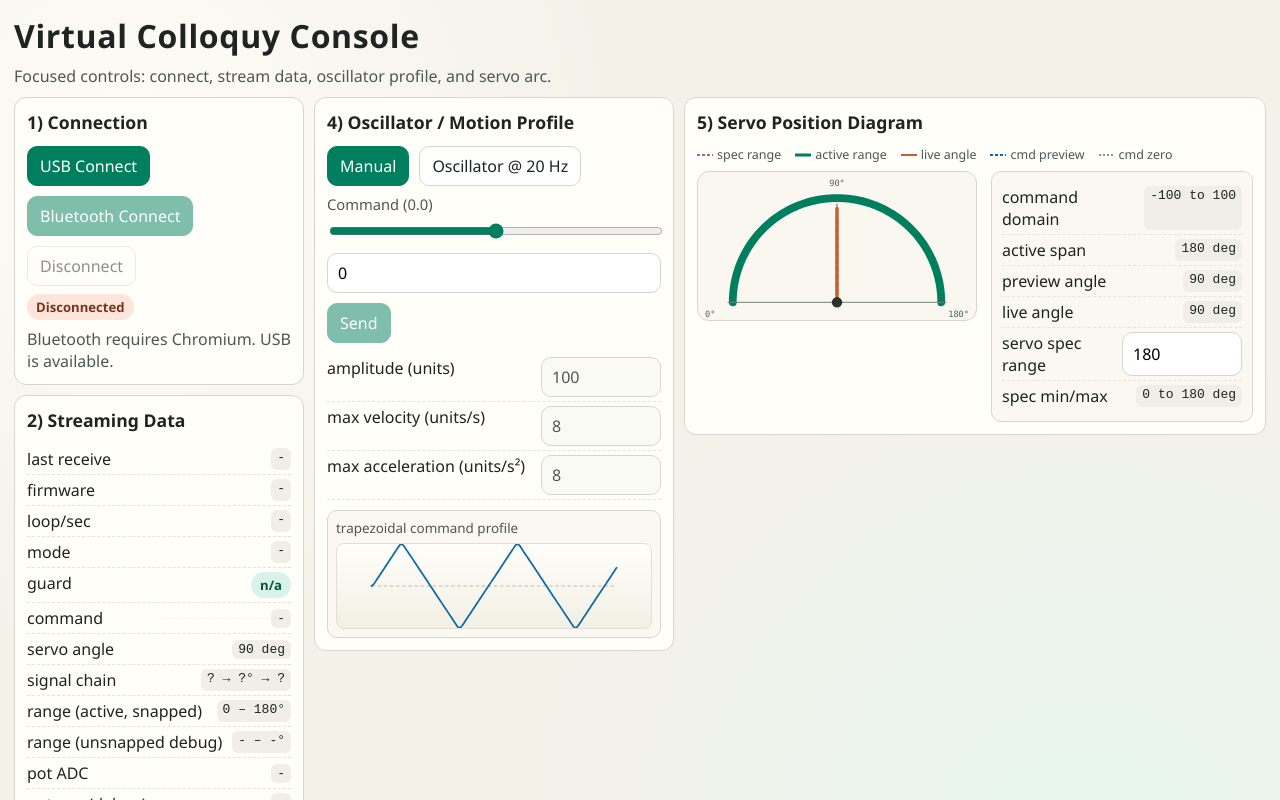
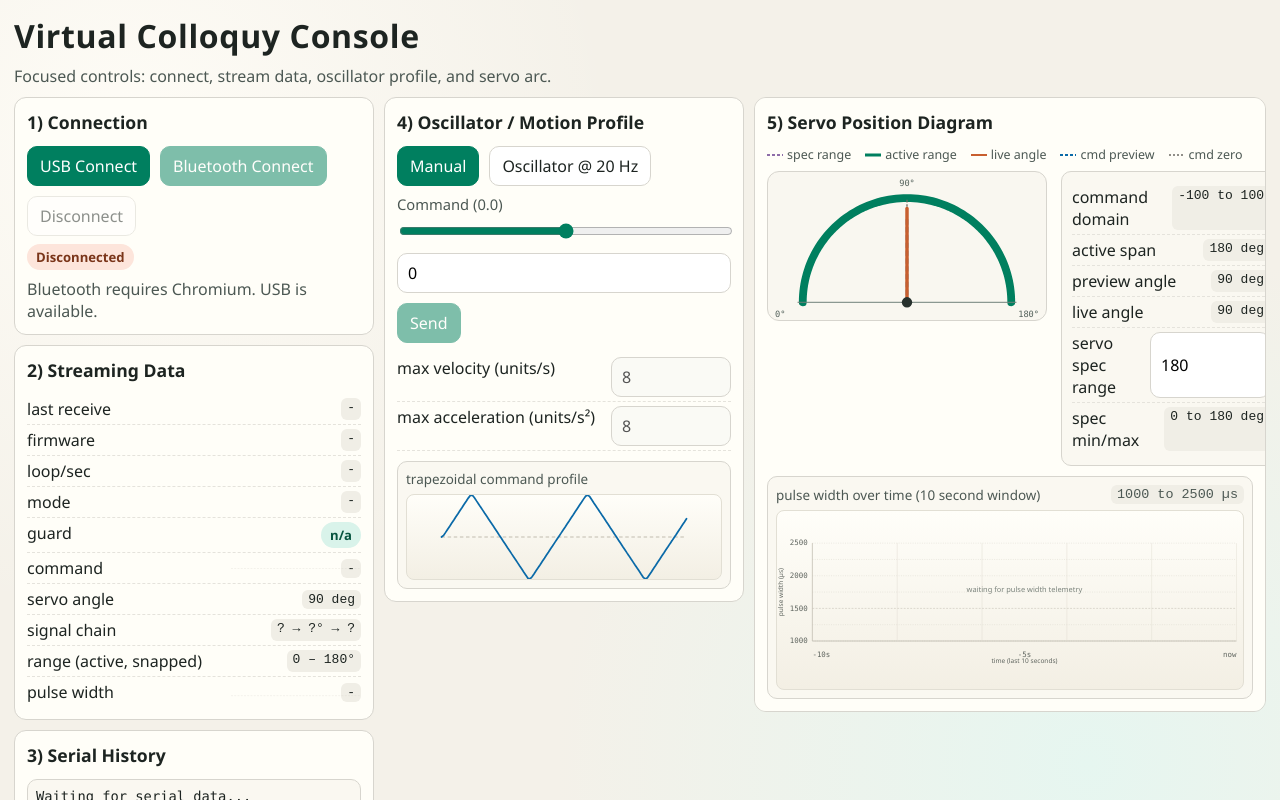
Before and after one commit to tj60647/Virtual-Colloquy-of-Mobiles-Phygital, a Next.js app in the folder dashboard/: page / in a window 1280 px wide. Shown: the top 800 px of the page. Built offline with nearby package versions, Linux system fonts and the light colour scheme.

Commit message:
Refactor code structure for improved readability and maintainability

```diff
--- a/dashboard/app/globals.css
+++ b/dashboard/app/globals.css
@@ -63,7 +63,7 @@ p {
 .compact-layout {
   margin-top: 10px;
   display: grid;
-  grid-template-columns: 290px 360px minmax(420px, 1fr);
+  grid-template-columns: 360px 360px minmax(420px, 1fr);
   gap: 10px;
   align-items: start;
 }
@@ -284,6 +284,10 @@ input[type="range"] {
   stroke: #8e6da9;
 }
 
+.spark-line-pw {
+  stroke: #2b6cb0;
+}
+
 .kv:last-child {
   border-bottom: none;
 }
@@ -405,6 +409,79 @@ details > summary {
   min-width: 0;
 }
 
+.pw-graph {
+  margin-top: 10px;
+  border: 1px solid var(--line);
+  border-radius: 10px;
+  background: #faf8f1;
+  padding: 8px;
+}
+
+.pw-graph-head {
+  display: flex;
+  justify-content: space-between;
+  align-items: center;
+  margin-bottom: 6px;
+  color: var(--muted);
+  font-size: 0.84rem;
+}
+
+.pw-graph svg {
+  display: block;
+  width: 100%;
+  height: 180px;
+  border: 1px solid #e2dfd4;
+  border-radius: 8px;
+  background: linear-gradient(180deg, #fffef9 0%, #f3efe4 100%);
+}
+
+.pw-midline {
+  stroke: #b8b4a6;
+  stroke-width: 1;
+  stroke-dasharray: 4 3;
+}
+
+.pw-grid {
+  stroke: #d4d1c7;
+  stroke-width: 1;
+  stroke-dasharray: 2 3;
+}
+
+.pw-grid-vertical {
+  stroke: #e1ddd2;
+  stroke-width: 1;
+}
+
+.pw-axis {
+  stroke: #8f8b7d;
+  stroke-width: 1;
+}
+
+.pw-label {
+  font-family: "IBM Plex Mono", Consolas, monospace;
+  font-size: 16px;
+  fill: #5f655f;
+}
+
+.pw-axis-title {
+  font-family: "IBM Plex Sans", "Segoe UI", sans-serif;
+  font-size: 14px;
+  fill: #5f655f;
+}
+
+.pw-empty {
+  font-family: "IBM Plex Sans", "Segoe UI", sans-serif;
+  font-size: 16px;
+  fill: #7c847d;
+}
+
+.pw-wave {
+  fill: none;
+  stroke: #2b6cb0;
+  stroke-width: 2;
+  stroke-linecap: round;
+}
+
 .dial-legend {
   display: flex;
   flex-wrap: wrap;
--- a/dashboard/app/page.tsx
+++ b/dashboard/app/page.tsx
@@ -47,17 +47,32 @@ const NUS_TX_CHAR_UUID = "6e400003-b5a3-f393-e0a9-e50e24dcca9e"; // device → b
 
 const COMMAND_MIN = -100;
 const COMMAND_MAX = 100;
+const OSC_AMPLITUDE_FIXED = 100;
 const DASHBOARD_DRIVE_HZ = 20;
 const PROFILE_GRAPH_WIDTH = 280;
 const PROFILE_GRAPH_HEIGHT = 96;
 const PROFILE_GRAPH_SAMPLES = 120;
 const SPARK_MAX_POINTS = 80;
+const PW_GRAPH_VIEWBOX_WIDTH = 1000;
+const PW_GRAPH_VIEWBOX_HEIGHT = 280;
+const PW_GRAPH_PAD_LEFT = 76;
+const PW_GRAPH_PAD_RIGHT = 14;
+const PW_GRAPH_PAD_TOP = 18;
+const PW_GRAPH_PAD_BOTTOM = 52;
+const PW_GRAPH_WINDOW_MS = 10000;
+const PW_GRAPH_MIN_US = 1000;
+const PW_GRAPH_MAX_US = 2500;
+
+type TimedSample = {
+  tMs: number;
+  value: number;
+};
 
 // Fixed domain bounds for each sparkline channel.
 const SPARK_BOUNDS = {
-  p: { min: 0,    max: 4095 },
   c: { min: -100, max: 100  },
   a: { min: 0,    max: 180  },
+  pw: { min: PW_GRAPH_MIN_US, max: PW_GRAPH_MAX_US },
 } as const;
 type SparkKey = keyof typeof SPARK_BOUNDS;
 
@@ -81,6 +96,47 @@ function sparkPoints(
       const y = q((1 - (v - minVal) / (maxVal - minVal)) * height);
       return `${x},${y}`;
     })
+    .join(" ");
+}
+
+function pwY(valueUs: number): number {
+  const plotHeight = PW_GRAPH_VIEWBOX_HEIGHT - PW_GRAPH_PAD_TOP - PW_GRAPH_PAD_BOTTOM;
+  const ratio = (valueUs - PW_GRAPH_MIN_US) / (PW_GRAPH_MAX_US - PW_GRAPH_MIN_US);
+  return q(PW_GRAPH_PAD_TOP + (1 - ratio) * plotHeight);
+}
+
+function pwXFromTime(tMs: number, nowMs: number): number {
+  const plotWidth = PW_GRAPH_VIEWBOX_WIDTH - PW_GRAPH_PAD_LEFT - PW_GRAPH_PAD_RIGHT;
+  const windowStartMs = nowMs - PW_GRAPH_WINDOW_MS;
+  const ratio = (tMs - windowStartMs) / PW_GRAPH_WINDOW_MS;
+  return q(PW_GRAPH_PAD_LEFT + clamp(ratio, 0, 1) * plotWidth);
+}
+
+function pwPlotMidY(): number {
+  return pwY(1500);
+}
+
+function pwPlotLeftX(): number {
+  return PW_GRAPH_PAD_LEFT;
+}
+
+function pwPlotRightX(): number {
+  return PW_GRAPH_VIEWBOX_WIDTH - PW_GRAPH_PAD_RIGHT;
+}
+
+// Build points from timestamped samples so the x-axis is true elapsed time,
+// not just "N latest points". This keeps the graph width fixed at 10 seconds.
+function pulseWidthGraphPoints(samples: TimedSample[], nowMs: number): string {
+  if (samples.length < 2) {
+    return "";
+  }
+  const windowStartMs = nowMs - PW_GRAPH_WINDOW_MS;
+  const visible = samples.filter((s) => s.tMs >= windowStartMs && s.tMs <= nowMs);
+  if (visible.length < 2) {
+    return "";
+  }
+  return visible
+    .map((s) => `${pwXFromTime(s.tMs, nowMs)},${pwY(s.value)}`)
     .join(" ");
 }
 
@@ -286,14 +342,14 @@ export default function Page() {
   const [connectTips, setConnectTips] = useState<string[]>([]);
   const [commandInput, setCommandInput] = useState("0");
   const [driveMode, setDriveMode] = useState<DashboardDriveMode>("manual");
-  const [oscAmplitude, setOscAmplitude] = useState(100);
   const [maxVel, setMaxVel] = useState(8);
   const [maxAccel, setMaxAccel] = useState(8);
   const [servoSpecRangeDeg, setServoSpecRangeDeg] = useState(180);
   const [lastLine, setLastLine] = useState("Waiting for serial data...");
   const [telemetry, setTelemetry] = useState<Telemetry>({});
   const [history, setHistory] = useState<string[]>([]);
-  const [sparkHistories, setSparkHistories] = useState<SparkHistories>({ p: [], c: [], a: [] });
+  const [sparkHistories, setSparkHistories] = useState<SparkHistories>({ c: [], a: [], pw: [] });
+  const [pwHistory, setPwHistory] = useState<TimedSample[]>([]);
   const [lastRxAt, setLastRxAt] = useState("-");
   // True when connected but no telemetry frame has arrived in the last 5 seconds.
   // Displayed as a warning badge so the student knows the device may be frozen.
@@ -319,7 +375,7 @@ export default function Page() {
   const driveTimeRef = useRef(0);
   const trapPositionRef = useRef(0);
   const trapVelocityRef = useRef(0);
-  const trapTargetRef = useRef(100);
+  const trapTargetRef = useRef(OSC_AMPLITUDE_FIXED);
   const sendBusyRef = useRef(false);
 
   useEffect(() => {
@@ -371,9 +427,11 @@ export default function Page() {
   const rangeMaxTip = useMemo(() => pointForDegree(rangeMaxDeg, 126), [rangeMaxDeg]);
   const activeCenterTip = useMemo(() => pointForDegree(activeRangeCenterDeg, 120), [activeRangeCenterDeg]);
   const motionProfilePoints = useMemo(
-    () => buildTrapezoidProfilePoints(oscAmplitude, maxVel, maxAccel),
-    [oscAmplitude, maxVel, maxAccel]
+    () => buildTrapezoidProfilePoints(OSC_AMPLITUDE_FIXED, maxVel, maxAccel),
+    [maxVel, maxAccel]
   );
+  const pwNowMs = Date.now();
+  const pwPoints = useMemo(() => pulseWidthGraphPoints(pwHistory, pwNowMs), [pwHistory, pwNowMs]);
 
   async function sendCommand(raw: string) {
     // Format to one decimal place (e.g. "37.0", "-50.0") so the value is
@@ -404,7 +462,7 @@ export default function Page() {
   }
 
   function stepTrapezoid(dt: number): number {
-    const amplitude = clamp(oscAmplitude, 0, 100);
+    const amplitude = OSC_AMPLITUDE_FIXED;
     const accel = Math.max(0, maxAccel);
     const vmax = Math.max(0, maxVel);
     if (amplitude < 0.001 || vmax < 0.001 || accel < 0.001) {
@@ -458,7 +516,7 @@ export default function Page() {
     }, periodMs);
 
     return () => window.clearInterval(timer);
-  }, [connected, driveMode, oscAmplitude, maxVel, maxAccel]);
+  }, [connected, driveMode, maxVel, maxAccel]);
 
   async function connect() {
     if (!navigator.serial) {
@@ -508,8 +566,15 @@ export default function Page() {
                 if (!Number.isFinite(n)) return arr;
                 return [...arr, n].slice(-SPARK_MAX_POINTS);
               };
-              return { p: push(prev.p, parsed.p), c: push(prev.c, parsed.c), a: push(prev.a, parsed.a) };
+              return { c: push(prev.c, parsed.c), a: push(prev.a, parsed.a), pw: push(prev.pw, parsed.pw) };
             });
+            if (parsed.pw !== undefined) {
+              const n = Number(parsed.pw);
+              if (Number.isFinite(n)) {
+                const nowMs = Date.now();
+                setPwHistory((prev) => [...prev, { tMs: nowMs, value: n }].filter((s) => s.tMs >= nowMs - PW_GRAPH_WINDOW_MS - 2000));
+              }
+            }
           }
           setHistory((prev) => [line, ...prev].slice(0, 120));
           setLastRxAt(new Date().toLocaleTimeString());
@@ -577,8 +642,15 @@ export default function Page() {
                 if (!Number.isFinite(n)) return arr;
                 return [...arr, n].slice(-SPARK_MAX_POINTS);
               };
-              return { p: push(prev.p, parsedBle.p), c: push(prev.c, parsedBle.c), a: push(prev.a, parsedBle.a) };
+              return { c: push(prev.c, parsedBle.c), a: push(prev.a, parsedBle.a), pw: push(prev.pw, parsedBle.pw) };
             });
+            if (parsedBle.pw !== undefined) {
+              const n = Number(parsedBle.pw);
+              if (Number.isFinite(n)) {
+                const nowMs = Date.now();
+                setPwHistory((prev) => [...prev, { tMs: nowMs, value: n }].filter((s) => s.tMs >= nowMs - PW_GRAPH_WINDOW_MS - 2000));
+              }
+            }
           }
           setHistory((prev) => [line, ...prev].slice(0, 120));
           setLastRxAt(new Date().toLocaleTimeString());
@@ -660,7 +732,7 @@ export default function Page() {
   function activateDriveMode(next: DashboardDriveMode) {
     setDriveMode(next);
     if (next === "oscillator") {
-      const amplitude = Math.abs(oscAmplitude);
+      const amplitude = OSC_AMPLITUDE_FIXED;
       const initial = clamp(toNumber(commandInput, 0), -amplitude, amplitude);
       trapPositionRef.current = initial;
       trapVelocityRef.current = 0;
@@ -738,30 +810,21 @@ export default function Page() {
               </code>
             </div>
             <div className="kv"><span>range (active, snapped)</span><code>{Math.round(rangeMinDeg)} – {Math.round(rangeMaxDeg)}°</code></div>
-            <div className="kv"><span>range (unsnapped debug)</span><code>{telemetry.sm ?? "-"} – {telemetry.sx ?? "-"}°</code></div>
             <div className="kv kv-spark">
-              <span>pot ADC</span>
+              <span>pulse width</span>
               <span className="spark-cell">
                 <svg className="spark" viewBox="0 0 200 28" preserveAspectRatio="none" aria-hidden="true">
-                  {sparkHistories.p.length > 1 && <polyline points={sparkPoints(sparkHistories.p, SPARK_BOUNDS.p.min, SPARK_BOUNDS.p.max)} className="spark-line spark-line-pot" />}
+                  <line
+                    x1="0"
+                    y1={q((1 - (1500 - SPARK_BOUNDS.pw.min) / (SPARK_BOUNDS.pw.max - SPARK_BOUNDS.pw.min)) * 28)}
+                    x2="200"
+                    y2={q((1 - (1500 - SPARK_BOUNDS.pw.min) / (SPARK_BOUNDS.pw.max - SPARK_BOUNDS.pw.min)) * 28)}
+                    className="spark-mid"
+                  />
+                  {sparkHistories.pw.length > 1 && <polyline points={sparkPoints(sparkHistories.pw, SPARK_BOUNDS.pw.min, SPARK_BOUNDS.pw.max)} className="spark-line spark-line-pw" />}
                 </svg>
-                <code>{telemetry.p ?? "-"}</code>
+                <code>{telemetry.pw ? `${telemetry.pw} µs` : "-"}</code>
               </span>
-            </div>
-            {/* pr = raw unfiltered ADC. Shown for debugging: if p and pr are close,
-                the hardware cap + software filter are working. If pr jumps wildly
-                while p stays steady, the filter is doing its job. If both jump,
-                the noise is too wide for the filter — check wiring or increase
-                the 1 µF cap. */}
-            <div className="kv">
-              <span>pot raw (debug)</span>
-              <code>
-                {telemetry.pr !== undefined
-                  ? `${String(Number(telemetry.pr)).padStart(4, '0')} Δ${telemetry.p !== undefined
-                      ? String(Math.abs(Number(telemetry.p) - Number(telemetry.pr))).padStart(3, '0')
-                      : '---'}`
-                  : '-'}
-              </code>
             </div>
           </section>
 
@@ -789,9 +852,8 @@ export default function Page() {
             <input type="text" value={commandInput} onChange={(e) => setCommandInput(e.target.value)} disabled={driveMode === "oscillator"} placeholder="-100 to 100" />
             <button className="primary" disabled={!connected || driveMode === "oscillator"} onClick={() => sendCommand(commandInput)}>Send</button>
           </div>
-          <div className="kv"><span>amplitude (units)</span><input type="number" min={0} max={100} step={1} value={oscAmplitude} onChange={(e) => setOscAmplitude(clamp(Number(e.target.value), 0, 100))} disabled={driveMode !== "oscillator"} /></div>
-          <div className="kv"><span>max velocity (units/s)</span><input type="number" min={0} max={20} step={0.5} value={maxVel} onChange={(e) => setMaxVel(clamp(Number(e.target.value), 0, 20))} disabled={driveMode !== "oscillator"} /></div>
-          <div className="kv"><span>max acceleration (units/s²)</span><input type="number" min={0} max={20} step={0.5} value={maxAccel} onChange={(e) => setMaxAccel(clamp(Number(e.target.value), 0, 20))} disabled={driveMode !== "oscillator"} /></div>
+          <div className="kv"><span>max velocity (units/s)</span><input type="number" min={0} max={100} step={0.5} value={maxVel} onChange={(e) => setMaxVel(clamp(Number(e.target.value), 0, 100))} disabled={driveMode !== "oscillator"} /></div>
+          <div className="kv"><span>max acceleration (units/s²)</span><input type="number" min={0} max={100} step={0.5} value={maxAccel} onChange={(e) => setMaxAccel(clamp(Number(e.target.value), 0, 100))} disabled={driveMode !== "oscillator"} /></div>
           <div className="profile-graph" aria-label="Trapezoidal motion profile preview">
             <div className="profile-graph-head"><span>trapezoidal command profile</span></div>
             <svg viewBox={`0 0 ${PROFILE_GRAPH_WIDTH} ${PROFILE_GRAPH_HEIGHT}`} role="img" aria-label="Command versus time graph">
@@ -834,6 +896,59 @@ export default function Page() {
               <div className="kv"><span>spec min/max</span><code>{Math.round(servoSpecMin)} to {Math.round(servoSpecMax)} deg</code></div>
             </div>
           </div>
+          <div className="pw-graph" aria-label="Servo pulse width history">
+            <div className="pw-graph-head">
+              <span>pulse width over time (10 second window)</span>
+              <code>{PW_GRAPH_MIN_US} to {PW_GRAPH_MAX_US} µs</code>
+            </div>
+            <svg viewBox={`0 0 ${PW_GRAPH_VIEWBOX_WIDTH} ${PW_GRAPH_VIEWBOX_HEIGHT}`} role="img" aria-label="Pulse width versus time graph">
+              <line x1={pwPlotLeftX()} y1={pwY(2500)} x2={pwPlotRightX()} y2={pwY(2500)} className="pw-grid" />
+              <line x1={pwPlotLeftX()} y1={pwY(2250)} x2={pwPlotRightX()} y2={pwY(2250)} className="pw-grid" />
+              <line x1={pwPlotLeftX()} y1={pwY(2000)} x2={pwPlotRightX()} y2={pwY(2000)} className="pw-grid" />
+              <line x1={pwPlotLeftX()} y1={pwY(1750)} x2={pwPlotRightX()} y2={pwY(1750)} className="pw-grid" />
+              <line x1={pwPlotLeftX()} y1={pwPlotMidY()} x2={pwPlotRightX()} y2={pwPlotMidY()} className="pw-midline" />
+              <line x1={pwPlotLeftX()} y1={pwY(1250)} x2={pwPlotRightX()} y2={pwY(1250)} className="pw-grid" />
+              <line x1={pwPlotLeftX()} y1={pwY(1000)} x2={pwPlotRightX()} y2={pwY(1000)} className="pw-grid" />
+
+              <line x1={pwPlotLeftX()} y1={PW_GRAPH_PAD_TOP} x2={pwPlotLeftX()} y2={PW_GRAPH_VIEWBOX_HEIGHT - PW_GRAPH_PAD_BOTTOM} className="pw-axis" />
+              <line x1={pwPlotLeftX()} y1={PW_GRAPH_VIEWBOX_HEIGHT - PW_GRAPH_PAD_BOTTOM} x2={pwPlotRightX()} y2={PW_GRAPH_VIEWBOX_HEIGHT - PW_GRAPH_PAD_BOTTOM} className="pw-axis" />
+
+              <line x1={pwPlotLeftX()} y1={PW_GRAPH_PAD_TOP} x2={pwPlotLeftX()} y2={PW_GRAPH_VIEWBOX_HEIGHT - PW_GRAPH_PAD_BOTTOM} className="pw-grid-vertical" />
+              <line x1={q(pwPlotLeftX() + (pwPlotRightX() - pwPlotLeftX()) * 0.2)} y1={PW_GRAPH_PAD_TOP} x2={q(pwPlotLeftX() + (pwPlotRightX() - pwPlotLeftX()) * 0.2)} y2={PW_GRAPH_VIEWBOX_HEIGHT - PW_GRAPH_PAD_BOTTOM} className="pw-grid-vertical" />
+              <line x1={q(pwPlotLeftX() + (pwPlotRightX() - pwPlotLeftX()) * 0.4)} y1={PW_GRAPH_PAD_TOP} x2={q(pwPlotLeftX() + (pwPlotRightX() - pwPlotLeftX()) * 0.4)} y2={PW_GRAPH_VIEWBOX_HEIGHT - PW_GRAPH_PAD_BOTTOM} className="pw-grid-vertical" />
+              <line x1={q(pwPlotLeftX() + (pwPlotRightX() - pwPlotLeftX()) * 0.6)} y1={PW_GRAPH_PAD_TOP} x2={q(pwPlotLeftX() + (pwPlotRightX() - pwPlotLeftX()) * 0.6)} y2={PW_GRAPH_VIEWBOX_HEIGHT - PW_GRAPH_PAD_BOTTOM} className="pw-grid-vertical" />
+              <line x1={q(pwPlotLeftX() + (pwPlotRightX() - pwPlotLeftX()) * 0.8)} y1={PW_GRAPH_PAD_TOP} x2={q(pwPlotLeftX() + (pwPlotRightX() - pwPlotLeftX()) * 0.8)} y2={PW_GRAPH_VIEWBOX_HEIGHT - PW_GRAPH_PAD_BOTTOM} className="pw-grid-vertical" />
+              <line x1={pwPlotRightX()} y1={PW_GRAPH_PAD_TOP} x2={pwPlotRightX()} y2={PW_GRAPH_VIEWBOX_HEIGHT - PW_GRAPH_PAD_BOTTOM} className="pw-grid-vertical" />
+
+              <text x={PW_GRAPH_PAD_LEFT - 10} y={pwY(2500) + 5} className="pw-label" textAnchor="end">2500</text>
+              <text x={PW_GRAPH_PAD_LEFT - 10} y={pwY(2000) + 5} className="pw-label" textAnchor="end">2000</text>
+              <text x={PW_GRAPH_PAD_LEFT - 10} y={pwY(1500) + 5} className="pw-label" textAnchor="end">1500</text>
+              <text x={PW_GRAPH_PAD_LEFT - 10} y={pwY(1000) + 5} className="pw-label" textAnchor="end">1000</text>
+
+              <text x={pwPlotLeftX()} y={PW_GRAPH_VIEWBOX_HEIGHT - 18} className="pw-label" textAnchor="start">-10s</text>
+              <text x={q(pwPlotLeftX() + (pwPlotRightX() - pwPlotLeftX()) * 0.5)} y={PW_GRAPH_VIEWBOX_HEIGHT - 18} className="pw-label" textAnchor="middle">-5s</text>
+              <text x={pwPlotRightX()} y={PW_GRAPH_VIEWBOX_HEIGHT - 18} className="pw-label" textAnchor="end">now</text>
+              <text x={12} y={q((PW_GRAPH_VIEWBOX_HEIGHT - PW_GRAPH_PAD_BOTTOM + PW_GRAPH_PAD_TOP) * 0.5)} className="pw-axis-title" textAnchor="middle" transform={`rotate(-90, 12, ${q((PW_GRAPH_VIEWBOX_HEIGHT - PW_GRAPH_PAD_BOTTOM + PW_GRAPH_PAD_TOP) * 0.5)})`}>pulse width (µs)</text>
+              <text x={q((pwPlotLeftX() + pwPlotRightX()) * 0.5)} y={PW_GRAPH_VIEWBOX_HEIGHT - 4} className="pw-axis-title" textAnchor="middle">time (last 10 seconds)</text>
+
+              {pwPoints && (
+                <polyline
+                  points={pwPoints}
+                  className="pw-wave"
+                />
+              )}
+              {!pwPoints && (
+                <text
+                  x={q((pwPlotLeftX() + pwPlotRightX()) * 0.5)}
+                  y={q((PW_GRAPH_PAD_TOP + PW_GRAPH_VIEWBOX_HEIGHT - PW_GRAPH_PAD_BOTTOM) * 0.5)}
+                  className="pw-empty"
+                  textAnchor="middle"
+                >
+                  waiting for pulse width telemetry
+                </text>
+              )}
+            </svg>
+          </div>
         </section>
       </div>
     </main>
```
Also changed, not shown: 1 other file (tests, documents, lock files or other folders).
